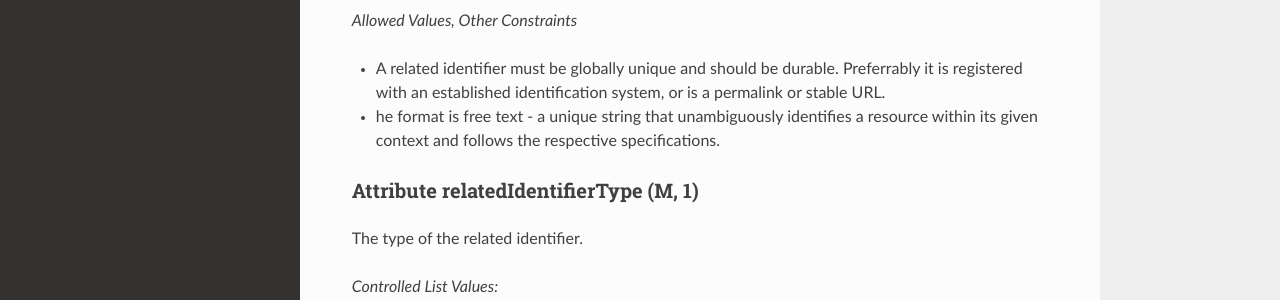
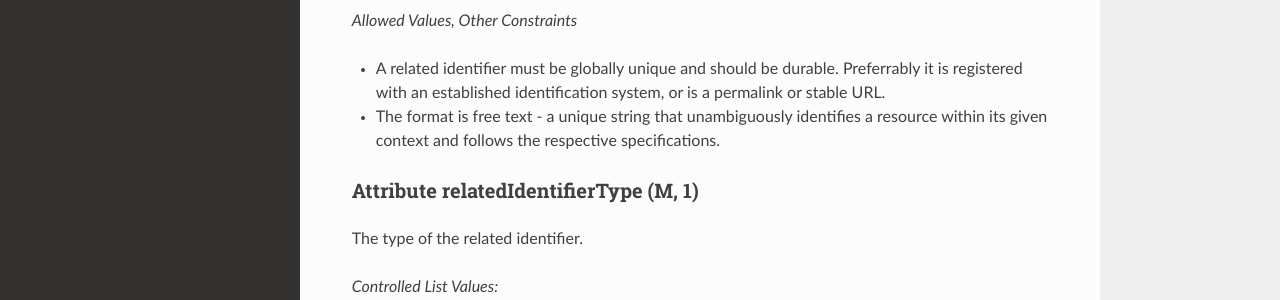
Before and after one commit to openaire/guidelines-data-archives, a Sphinx documentation site: the page built from docs/field_relatedidentifier.rst, in a window 1280 px wide and 900 px high. Shown: the part 352-652 px from the top of the window. Built offline with Sphinx 7.4.7 and the Read the Docs theme 2.0.0, drawn with Linux system fonts in a browser that asks for light colours; a script that is not in the unit is left out.

Commit message:
Update field_relatedidentifier.rst

```diff
--- a/docs/field_relatedidentifier.rst
+++ b/docs/field_relatedidentifier.rst
@@ -15,7 +15,7 @@
 *Allowed Values, Other Constraints*
 
 * A related identifier must be globally unique and should be durable. Preferrably it is registered with an established identification system, or is a permalink or stable URL.
-* he format is free text - a unique string that unambiguously identifies a resource within its given context and follows the respective specifications.
+* The format is free text - a unique string that unambiguously identifies a resource within its given context and follows the respective specifications.
 
 Attribute relatedIdentifierType (M, 1)
 ~~~~~~~~~~~~~~~~~~~~~~~~~~~~~~~~~~~~~~~~~~~~~~~~~~~~~~~~~~~~~~~~~~~~~~~~~~~~~~~~~~~
@@ -95,7 +95,7 @@
 
 *Allowed Values, Other Constraints*
 
-Use only with this relation pair: (``HasMetadata``/``IsMetadataFor``).
+* Use only with this relation pair: (``HasMetadata``/``IsMetadataFor``).
 
 .. _d:relatedidentifier_schemuri:
 
@@ -106,7 +106,7 @@
 
 *Allowed Values, Other Constraints*
 
-Use only with this relation pair: (``HasMetadata``/``IsMetadataFor``).
+* Use only with this relation pair: (``HasMetadata``/``IsMetadataFor``).
 
 .. _d:relatedidentifier_schemeType:
 
@@ -117,7 +117,7 @@
 
 *Allowed Values, Other Constraints*
 
-Use only with this relation pair: (``HasMetadata``/``IsMetadataFor``).
+* Use only with this relation pair: (``HasMetadata``/``IsMetadataFor``).
 
 *Exemplary Values*:
 
```
